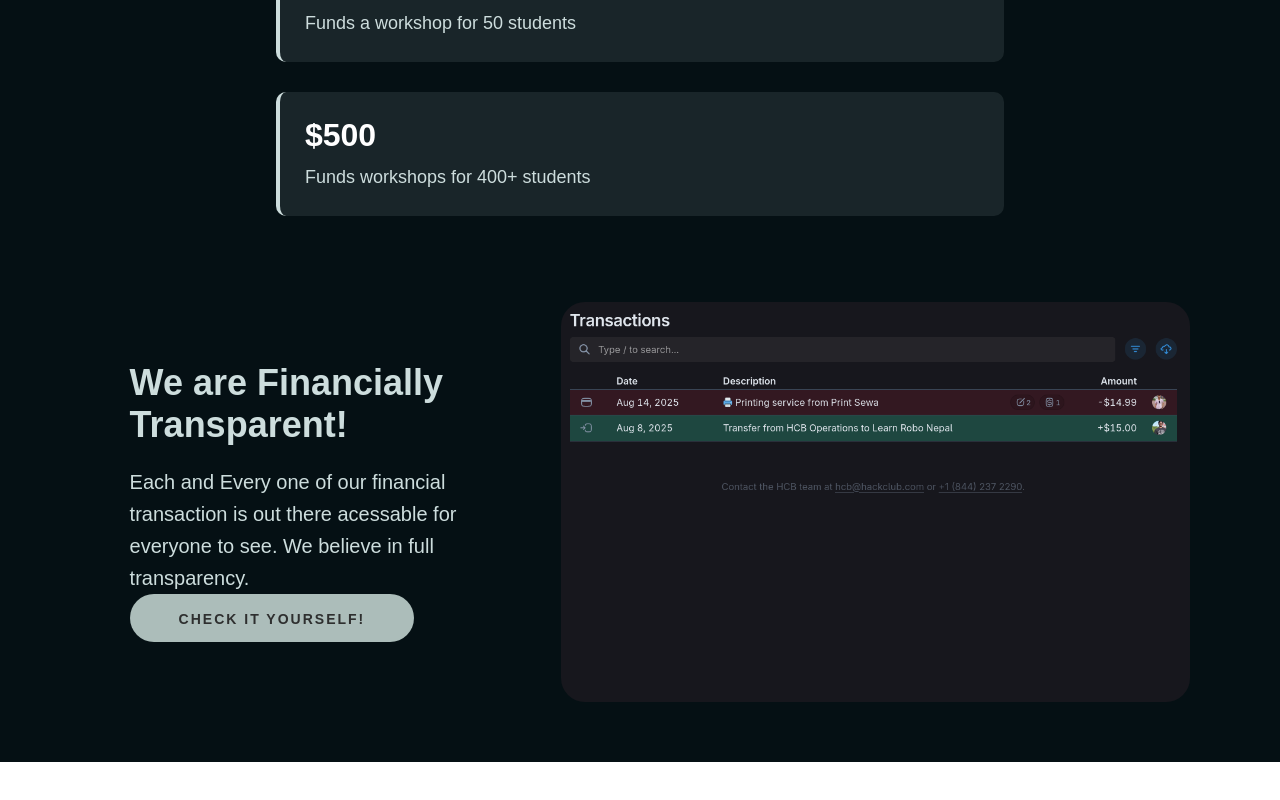
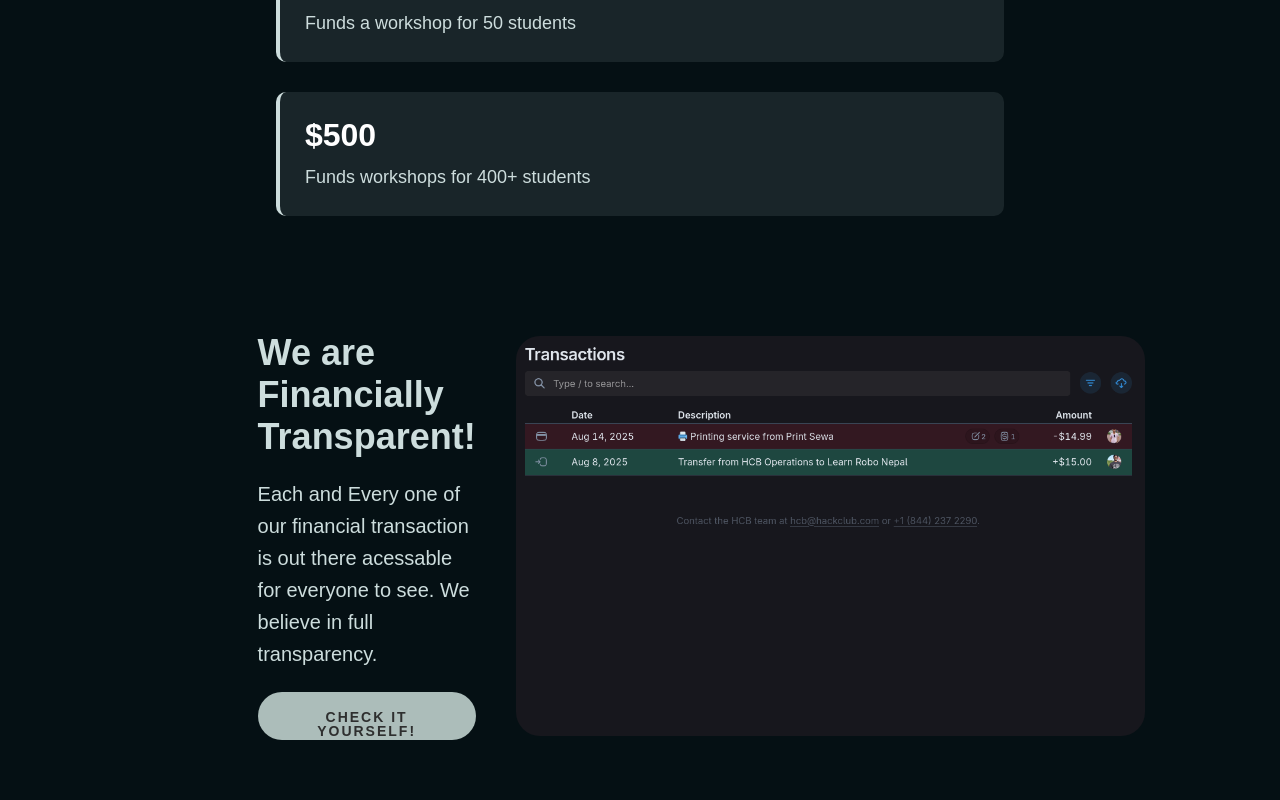
Before and after one commit to Abhinav2065/LaernRobonpWebsite, a React (Vite) app: page / in a window 1280 px wide. Shown: the part 1250-2050 px from the top of the page. Before the commit the page ends 2012 px from the top, so only its background shows below. Built offline with nearby package versions, Linux system fonts and the light colour scheme; the HTML template or start-up script is replaced by a standard one.

Commit message:
Fixed the transparency section, make it look a bit more better imo

```diff
--- a/src/style/Transparency.css
+++ b/src/style/Transparency.css
@@ -4,8 +4,9 @@
   display: flex;
   justify-content: space-between;
   align-items: center;
-  padding: 60px 7%;
+  padding: 60px 17%;
   padding-top: 7rem;
+  height: 80vh;
 }
 
 
@@ -65,4 +66,5 @@
     transform: scale(1.04);
     background-color: #9fadab;
   }
+  margin-top: 10%;
 }
```
